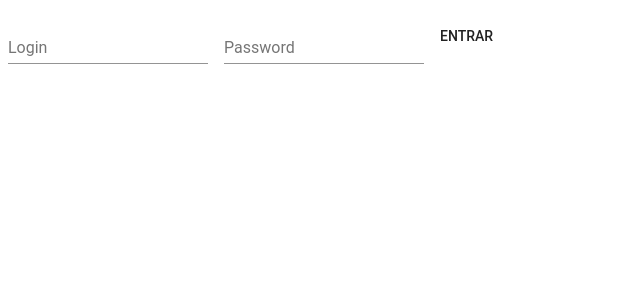
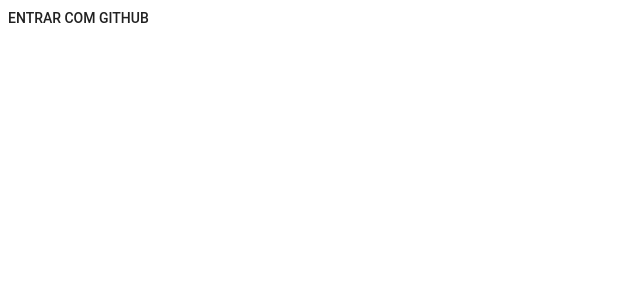
Before and after one commit to matheus-gomes/github-app, a React (Create React App) app: page / in a window 1280 px wide. Shown: the top 300 px of the page, without its empty margins (0-640 px from the left). Built offline with nearby package versions, Linux system fonts and the light colour scheme.

Commit message:
Implementando github OAuth

```diff
--- a/src/Login/Login.jsx
+++ b/src/Login/Login.jsx
@@ -1,7 +1,6 @@
 import React from 'react';
 import { withStyles } from '@material-ui/core/styles';
 import { TextField, Button } from '@material-ui/core';
-import GitHub from 'github-api';
 
 import { loginGithub } from './autenticacao';
 
@@ -24,11 +23,6 @@
 });
 
 class Login extends React.Component {
-  state = {
-    login: '',
-    password: '',
-  }
-
   constructor(props) {
     super(props);
     this.login = this.login.bind(this)
@@ -42,10 +36,9 @@
 
   render() {
     const { classes } = this.props;
-    const { login, password } = this.state;
     return (
       <form className={classes.container}>
-        <TextField
+        {/* <TextField
           id="login"
           label="Login"
           className={classes.textField}
@@ -62,21 +55,18 @@
           autoComplete="current-password"
           onChange={this.handleChange('password')}
           margin="normal"
-        />
-        <Button onClick={this.login}>Entrar</Button>
+        /> */}
+        <Button onClick={() => this.login()}>Entrar com GitHub</Button>
       </form>
     )
   }
 
   login() {
     debugger
-    const gh = new GitHub({
-      username: this.state.login,
-      password: this.state.password,
-    })
-
-    console.log(gh)
-    console.log(gh.getUser())
+    return window.location = 'https://github.com/login/oauth/authorize?' +
+      'client_id=9c51c8ab3840d2cc2d77',
+      '&redirect_uri=' + window.location.origin + '/auth/callback',
+      '&scope=user,repo'
   }
 }
 
```
